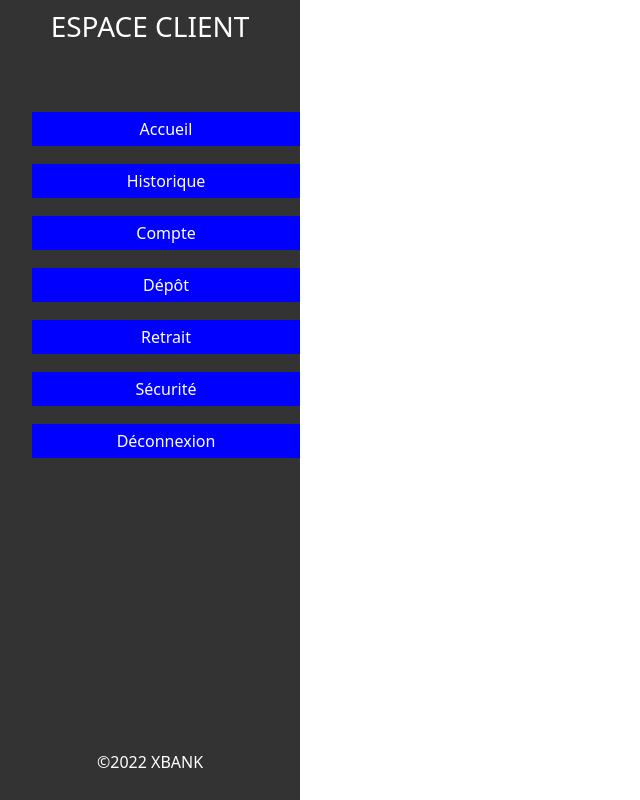
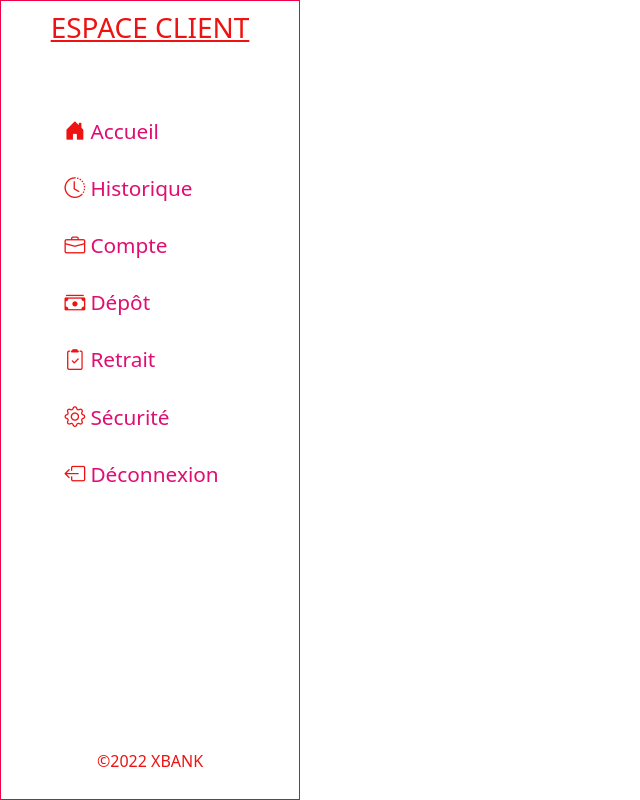
Before and after one commit to Bfabien99/projetFinance, a PHP site: page /projetFinance/views/layout/clientpage.php in a window 1280 px wide. Shown: the whole page, without its empty margins (0-640 px from the left). Run offline with PHP 8.4, Linux system fonts and the light colour scheme; the template is opened without the code that fills it, so the values that code supplies are empty.

Commit message:
customer page css finished (maybe)

```diff
--- a/ajax/login.php
+++ b/ajax/login.php
@@ -21,7 +21,7 @@
             echo "admin";
         }
         else{
-            echo "<div class='alert alert-danger'>Email/Pseudo ou mot de passe incorrect!</div>";
+            echo "<div class='alert alert-danger'>Email/Numéro ou mot de passe incorrect!</div>";
         }
     }
     else{
--- a/controllers/Client.php
+++ b/controllers/Client.php
@@ -18,7 +18,7 @@
         public function index($id){
             $client = new Clientsdb();
             $datas = $client->getClient($id);
-            $historiques = $client->getHistorical($id,3);
+            $historiques = $client->getHistorical($id,4);
 
             // On récupère tous les éléments
             $depotTotal = $client->depotTotal($id);
--- a/views/Client/index.php
+++ b/views/Client/index.php
@@ -1,7 +1,6 @@
-<h3>Bienvenue à vous <?= $datas['nom'] . " " . $datas['prenoms'] ;?></h3>
-<section>
+<section id="index">
     <div class="top">
-
+    <h3>Bienvenue à vous <?= $datas['nom'] . " " . $datas['prenoms'] ;?></h3>
         <div class="solde alert alert-warning">
             <h3>SOLDE</h3>
             <p class="argent"><?= number_format($datas['solde'],'2',',','.');?> fcfa</p>
--- a/views/Client/parametres.php
+++ b/views/Client/parametres.php
@@ -1,5 +1,7 @@
 <div id="params">
-    <h1>SECURITE</h1>
+    <div class="bloc">
+        <h2 class="title">SECURITE</h2>
+    </div>
     <?php if(!empty($datas)):?>
         <div class="first">
             <h3>Modifier mes informations</h3>
--- a/views/home.php
+++ b/views/home.php
@@ -10,7 +10,7 @@
         @import url('https://fonts.googleapis.com/css2?family=Playfair+Display:ital,wght@0,400;0,500;0,600;1,400;1,500;1,600&display=swap');
 
         body{
-            background-color: #0d0c45;
+            background-image: linear-gradient(to bottom, #845ec2, #8051cd, #7b42d7, #7630e1, #7012eb);
             color: white;
             font-family: 'Playfair Display', Poppins, serif;
         }
@@ -20,6 +20,7 @@
             flex-direction: column;
             gap: 2em;
             padding: 10px;
+            min-height: 100vh;
         }
 
         .title{
--- a/views/layout/clientpage.php
+++ b/views/layout/clientpage.php
@@ -5,6 +5,7 @@
     <meta http-equiv="X-UA-Compatible" content="IE=edge">
     <meta name="viewport" content="width=device-width, initial-scale=1.0">
     <link rel="stylesheet" href="https://cdn.jsdelivr.net/npm/bootstrap@5.2.0-beta1/dist/css/bootstrap.min.css">
+    <link rel="stylesheet" href="https://cdn.jsdelivr.net/npm/bootstrap-icons@1.8.3/font/bootstrap-icons.css">
     <script src="/projetFinance/assets/js/jquery.js"></script>
     <title>Customer</title>
     <style>
@@ -30,17 +31,19 @@
             width:100%;
             height: 100vh;
             max-width: 300px;
-            background-color: #333;
+            background-color: #fff;
             overflow: hidden;
             display: flex;
             flex-direction: column;
             align-items: center;
-            color: #fff;
+            color: #ee1212;
+            border: 1px solid #ee0049;
         }
 
         .navigation h3{
             padding: 10px;
             margin-bottom: 2em;
+            text-decoration: underline;
         }
 
         .navigation ul{
@@ -55,14 +58,28 @@
         }
 
         .navigation ul li {
-            width: 100%;
-            background-color: blue;
-            text-align: center;
+            transition: all 0.2s;
+            width: 80%;
+            /* background-image: linear-gradient(to left, #ee1212, #f00031, #ee0049, #e9005f, #e00d72); */
             padding: 5px;
+            border-radius: 5px;
+            margin: 0 auto;
+            font-size: 1.3em;
         }
 
         .navigation li a{
             text-decoration: none;
+            color: #e00d72;
+
+        }
+
+        .navigation li:hover{
+            background-image: linear-gradient(to left, #ee1212, #f00031, #ee0049, #e9005f, #e00d72);
+            color: white;
+            text-align: center;
+        }
+
+        .navigation li:hover a{
             color: white;
         }
 
@@ -72,8 +89,7 @@
         }
 
         .container{
-            width:100%;
-            max-width: 700px;
+            width: calc(100%-300px);
             height: 100vh;
             margin:0 auto;
             display: flex;
@@ -95,6 +111,19 @@
             color: white;
         }
 
+        /* Index Page */
+        .solde h3{
+            font-size: 1.3em;
+            font-weight: 400;
+            text-transform: uppercase;
+        }
+
+        .solde .argent{
+            font-size: 36px;
+            font-weight: 600;
+        }
+        /** fin **/
+
         form{
             display: flex;
             flex-direction: column;
@@ -104,8 +133,8 @@
             align-items: center;
             padding: 10px;
             gap: 1em;
-            border: 1px solid ;
             border-radius: 5px;
+            box-shadow: 0px 0px 1px #e00d72;
         }
 
         form .group{
@@ -116,11 +145,17 @@
         }
 
         form .group input{
+            transition: all 0.2s;
             outline: none;
-            border: 1px solid tomato;
-            max-width: 300px;
+            height: 30px;
             padding: 5px;
+            border: 1px solid #444;
             border-radius: 5px;
+            color: #e00d72;
+        }
+
+        form .group input:focus{
+            border: 1px solid #ee1212;
         }
 
         #delete{
@@ -143,20 +178,70 @@
             align-items: center;
         }
 
+        .line{
+            width: 200px;
+            height: 2px;
+            background-color: #e9005f;
+            margin: 0 auto;
+            margin-top: 5px;
+            margin-bottom: 5px;
+        }
 
+        .bloc{
+            width: 100%;
+            text-align: center;
+            color: #ee0049;
+        }
+
+        /* Compte page */
+        #compte{
+            display: flex;
+            flex-direction: column;
+            align-items: center;
+        }
+
+        #compte .soldes, #compte .info{
+            width: 100%;
+        }
+
+        #compte .graph{
+            width: 100%;
+            height: 300px;
+            text-align: center;
+            margin: 5px;
+        }
+
+        /** fin **/
+
+        /* Params page */
+        #params{
+            display: flex;
+            flex-direction: column;
+            align-items: center;
+            gap: 1em;
+        }
+        /** fin **/
+        @media screen and (min-width : 1120px){
+            #index{
+                display: flex;
+                flex-direction: row;
+                justify-content: space-around;
+                min-width: 900px;
+            }
+        }
     </style>
 </head>
 <body>
     <div class="navigation">
         <h3>ESPACE CLIENT</h3>
         <ul>
-            <li><a href="/projetFinance/customer">Accueil</a></li>
-            <li><a href="/projetFinance/customer/historical">Historique</a></li>
-            <li><a href="/projetFinance/customer/account">Compte</a></li>
-            <li><a href="/projetFinance/customer/deposite">Dépôt</a></li>
-            <li><a href="/projetFinance/customer/withdraw">Retrait</a></li>
-            <li><a href="/projetFinance/customer/settings">Sécurité</a></li>
-            <li><a href="" class="disconnect">Déconnexion</a></li>
+            <li><i class="bi bi-house-door-fill"></i><a href="/projetFinance/customer">Accueil</a></li>
+            <li><i class="bi bi-clock-history"></i><a href="/projetFinance/customer/historical">Historique</a></li>
+            <li><i class="bi bi-briefcase"></i><a href="/projetFinance/customer/account">Compte</a></li>
+            <li><i class="bi bi-cash-stack"></i><a href="/projetFinance/customer/deposite">Dépôt</a></li>
+            <li><i class="bi bi-clipboard2-check"></i><a href="/projetFinance/customer/withdraw">Retrait</a></li>
+            <li><i class="bi bi-gear"></i><a href="/projetFinance/customer/settings">Sécurité</a></li>
+            <li><i class="bi bi-box-arrow-left"></i><a href="" class="disconnect">Déconnexion</a></li>
         </ul>
         <p>&copy;2022 XBANK</p>
     </div>
@@ -166,10 +251,6 @@
     </div>
 </body>
 <script>
-    // setInterval(function(){
-    //     window.location.reload();
-    // },2000)
-
     let deconnect = document.querySelector('.disconnect');
 
     deconnect.addEventListener('click', function(e){
```
Also changed, not shown: views/Client/compte.php (+21 -8 lines), views/Client/historique.php (+12 -9 lines). Lines whose indentation alone changed are shown as unchanged.
